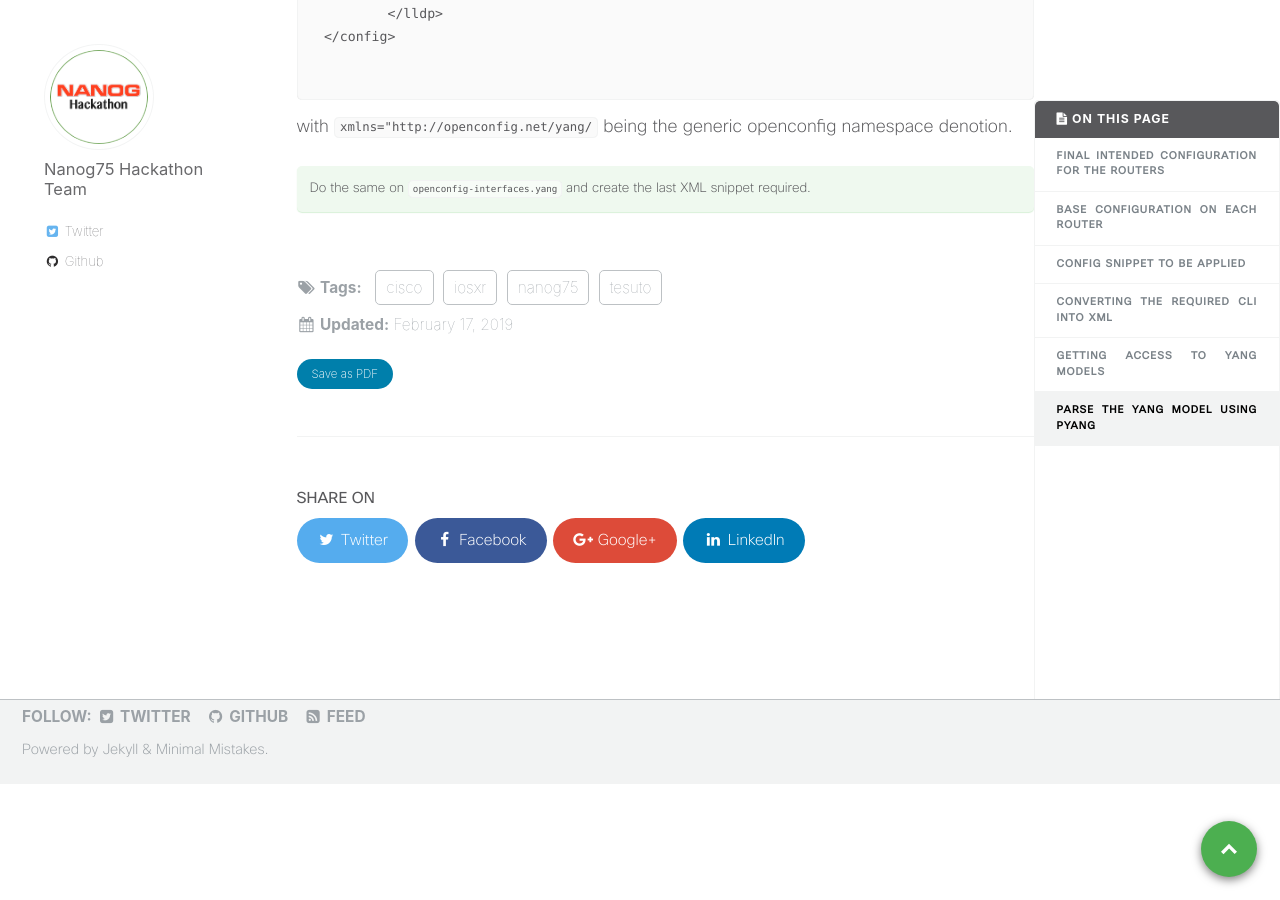
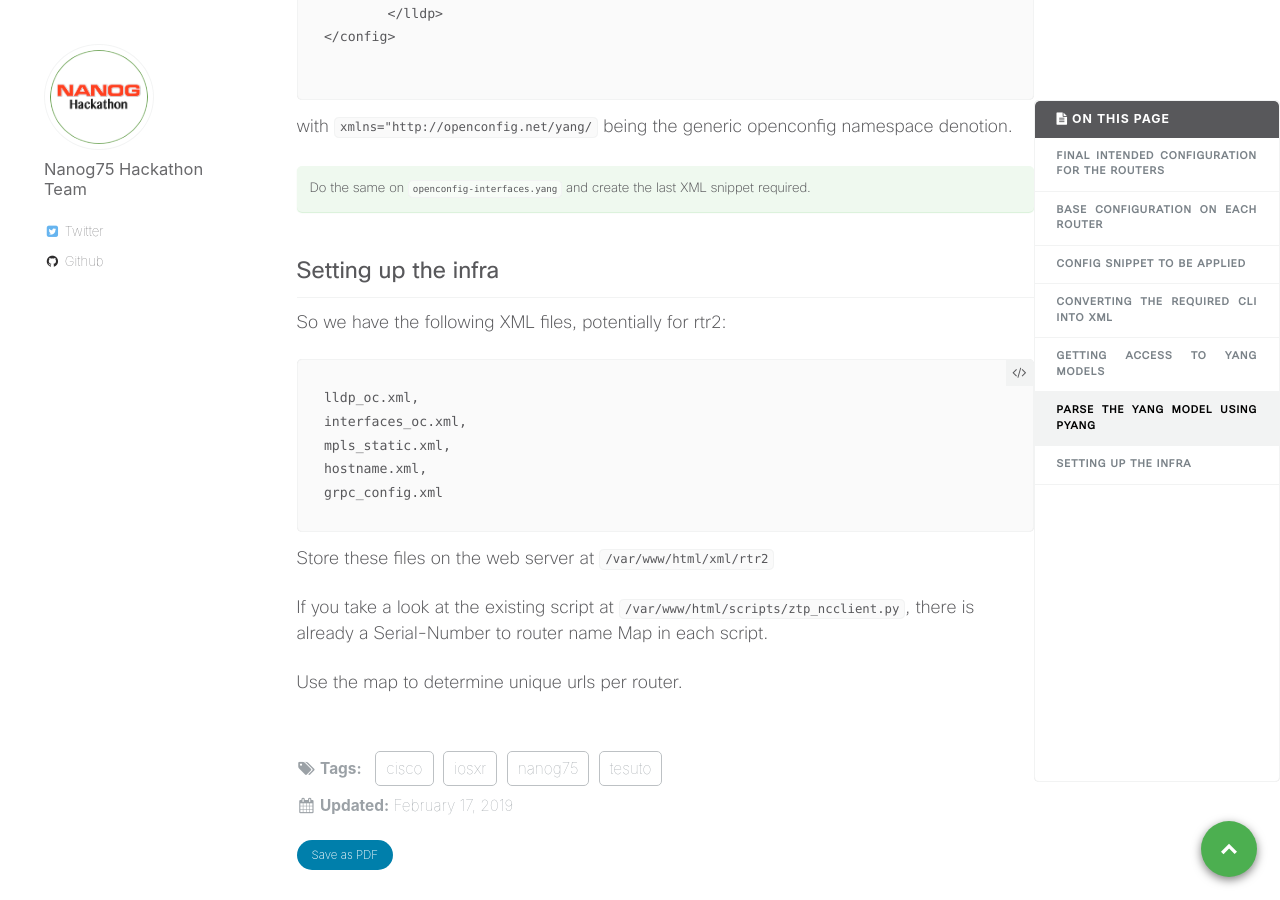
Before and after one commit to nanog75/hackathon, a Jekyll site: the page built from _day0/2019-02-17-step-3-creating-yang-xml-from-config-snippets-for-ztp.md, in a window 1280 px wide and 900 px high, scrolled down 14135 px. Built offline with Jekyll 4.4.1, drawn with Linux system fonts in a browser that asks for light colours.

Commit message:
Create 2019-02-17-step-3-creating-yang-xml-from-config-snippets-for-ztp.md

````diff
--- a/_day0/2019-02-17-step-3-creating-yang-xml-from-config-snippets-for-ztp.md
+++ b/_day0/2019-02-17-step-3-creating-yang-xml-from-config-snippets-for-ztp.md
@@ -620,3 +620,24 @@ with `xmlns="http://openconfig.net/yang/` being the generic openconfig namespace
 
 Do the same on `openconfig-interfaces.yang` and create the last XML snippet required.
 {: .notice--success}
+
+
+
+
+## Setting up the infra
+
+So we have the following XML files, potentially for rtr2:
+
+```
+lldp_oc.xml,
+interfaces_oc.xml,
+mpls_static.xml,
+hostname.xml,
+grpc_config.xml
+```
+
+Store these files on the web server at `/var/www/html/xml/rtr2`
+
+If you take a look at the existing script at `/var/www/html/scripts/ztp_ncclient.py`, there is already a Serial-Number to router name Map in each script.
+
+Use the map to determine unique urls per router.
````
